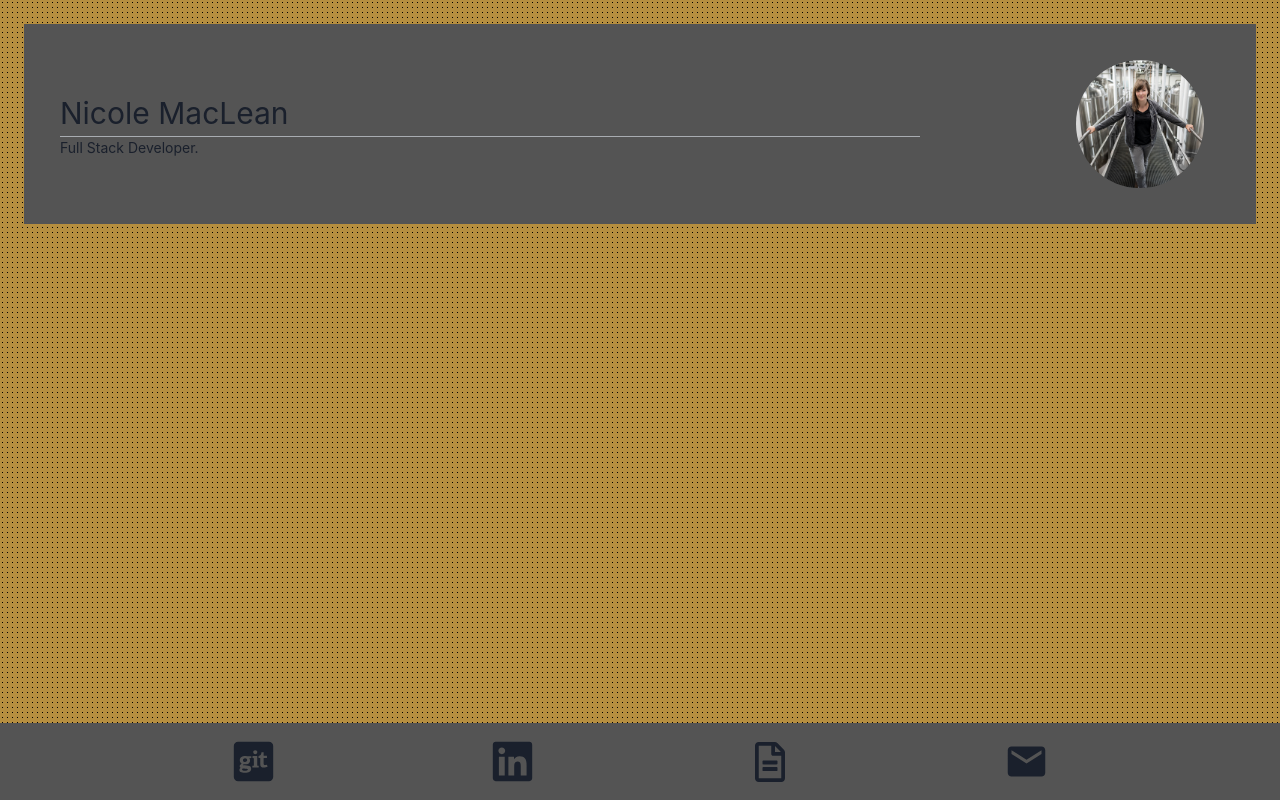
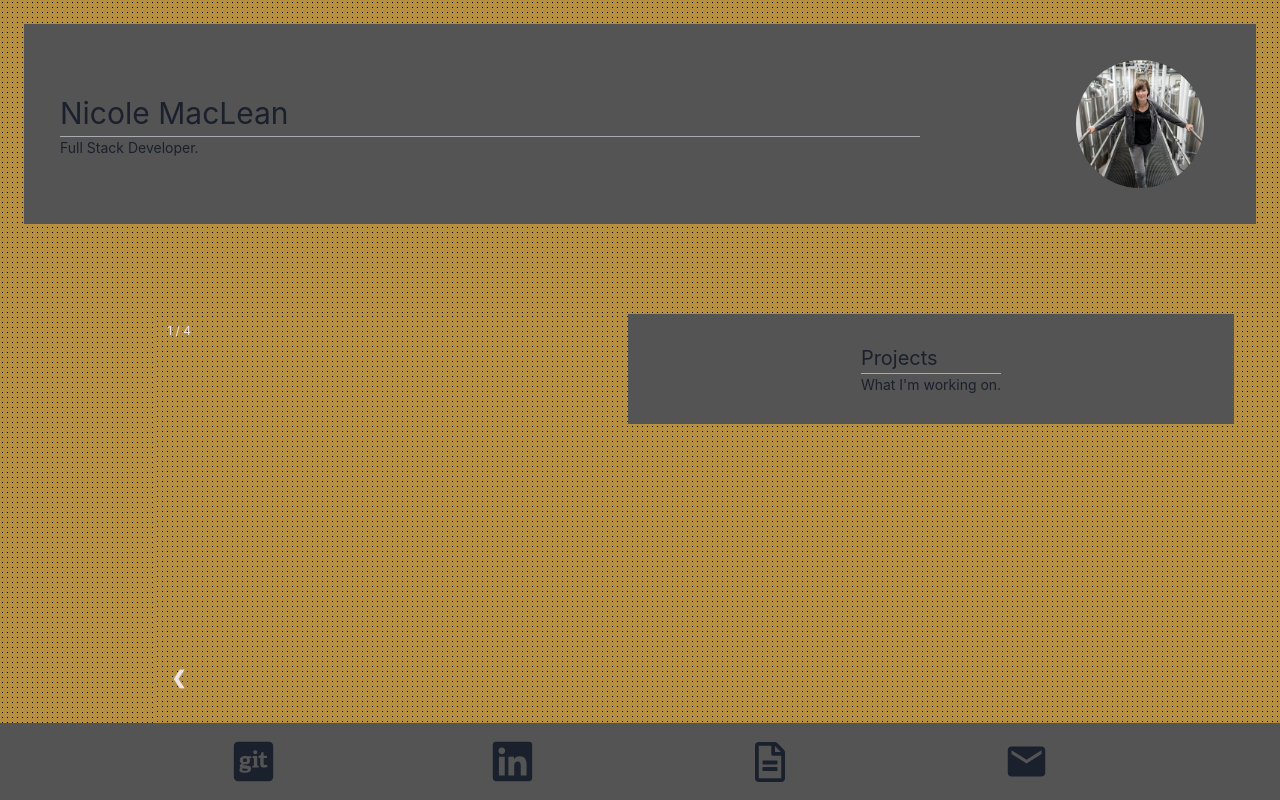
Before and after one commit to niccmac/profile, a React (Create React App) app in the folder my-profile/: page / in a window 1280 px wide. Built offline with nearby package versions, Linux system fonts and the light colour scheme.

Commit message:
Main page stacked

```diff
--- a/my-profile/src/App.css
+++ b/my-profile/src/App.css
@@ -56,44 +56,48 @@
   position: fixed;
   top: 0;
   left: 0;
-  min-width: 100%;
-  min-height: 100%;
+  min-width: 90%;
+  min-height: 90%;
   background-image: radial-gradient(#000 10%, transparent 10%);
   background-size: 5px 5px;
   background-color: #b68f40;
-  /* background-color: #d7ccc8; */
+  margin-bottom: 10%;
 }
 
 .contact {
-  position: absolute;
+  position: fixed;
   left: 0%;
   bottom: 0%;
   right: 0%;
 }
 
 .profile {
-  /* position: fixed; */
-  /* display: flex; */
-  /* justify-content: center; */
-  /* width: 1000px; */
-  /* margin: 50px 50px 50px 50px; */
   display: flex;
   padding: 1.5em;
   height: 20%;
   justify-content: space-between;
   width: 100%; /**/
-  /* background-color: #4056A1; */
   z-index: 20;
-  position: fixed; /**/
+  position: absolute;
   top: 0; /**/
-  /* color: #FFFFFF; */
 }
+
 .projects {
   /* position: absolute;  */
-  height: 100%;
+  /* height: 100%; */
+  display: flex;
+  justify-self: center;
+  flex-direction: column;
+  overflow: scroll;
+  /* height: 100vh; */
+  /* width: 100vw; */
+  /* width: 75%;
+  height: 75%; */
+  margin: 15%;
+
+  margin-left: 7%;
+  margin-left: 7%;
 }
 .avatar {
   vertical-align: middle;
-
-  /* object-fit: scale-down; */
 }
--- a/my-profile/src/App.js
+++ b/my-profile/src/App.js
@@ -4,6 +4,7 @@ import Projects from "./components/projects";
 import Contact from "./components/contact";
 import Email from "./components/email";
 import Skills from "./components/skills";
+import Profile from "./profile";
 
 import {
   Center,
@@ -21,14 +22,21 @@ import {
   HStack,
   Icon,
 } from "@chakra-ui/react";
-import { FaFacebookF } from "react-icons/fa";
-import Profile from "./profile";
 
 function App() {
   return (
     <div className="App">
       <Profile />
-      <Box>{/* <Projects /> */}</Box>
+      <Flex
+        padding={4}
+        minWidth="max-content"
+        alignItems="center"
+        flexDirection="column"
+        marginBottom="200px"
+      >
+        <Projects />
+        <Skills />
+      </Flex>
 
       <Contact />
     </div>
```
